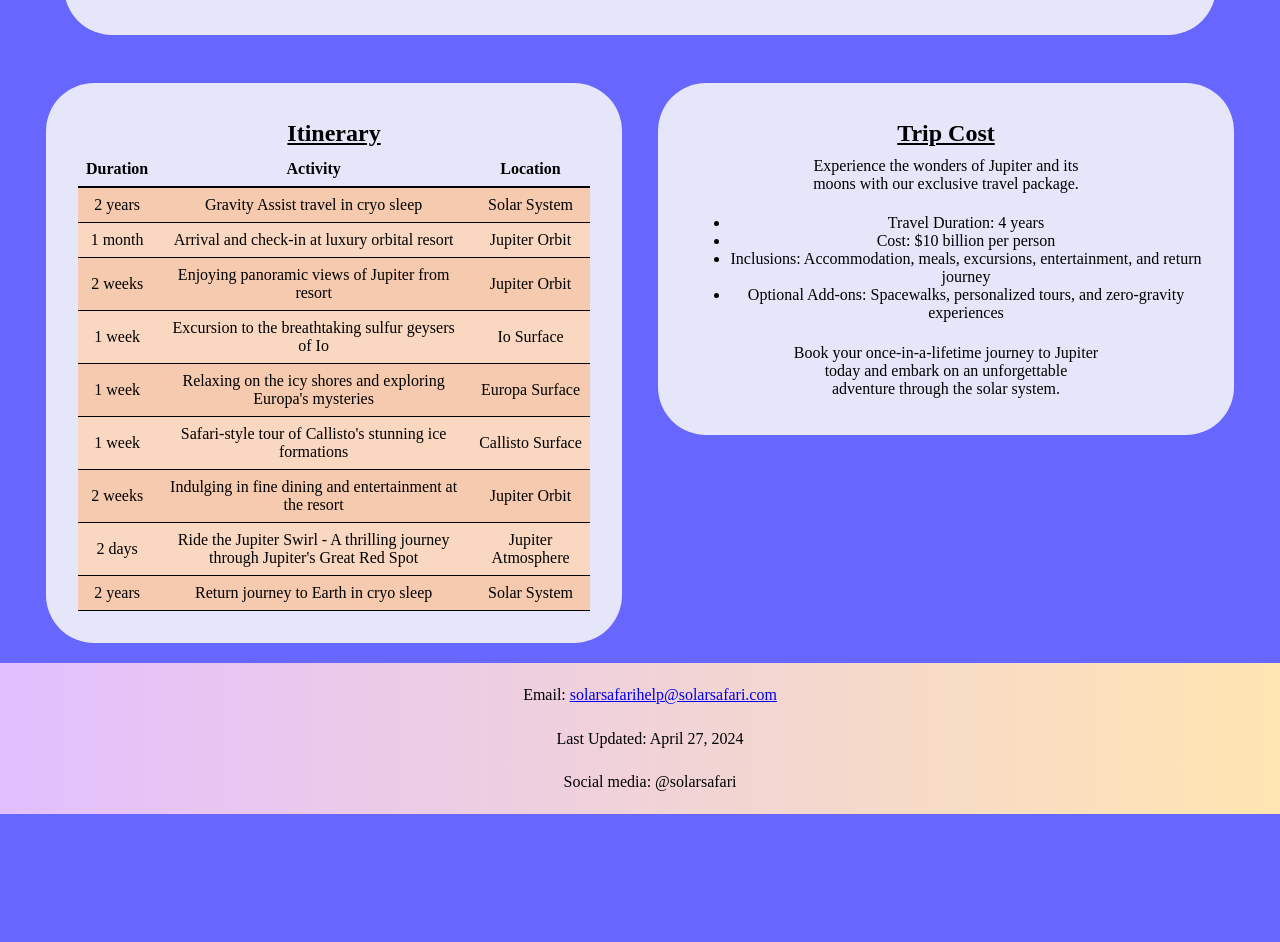
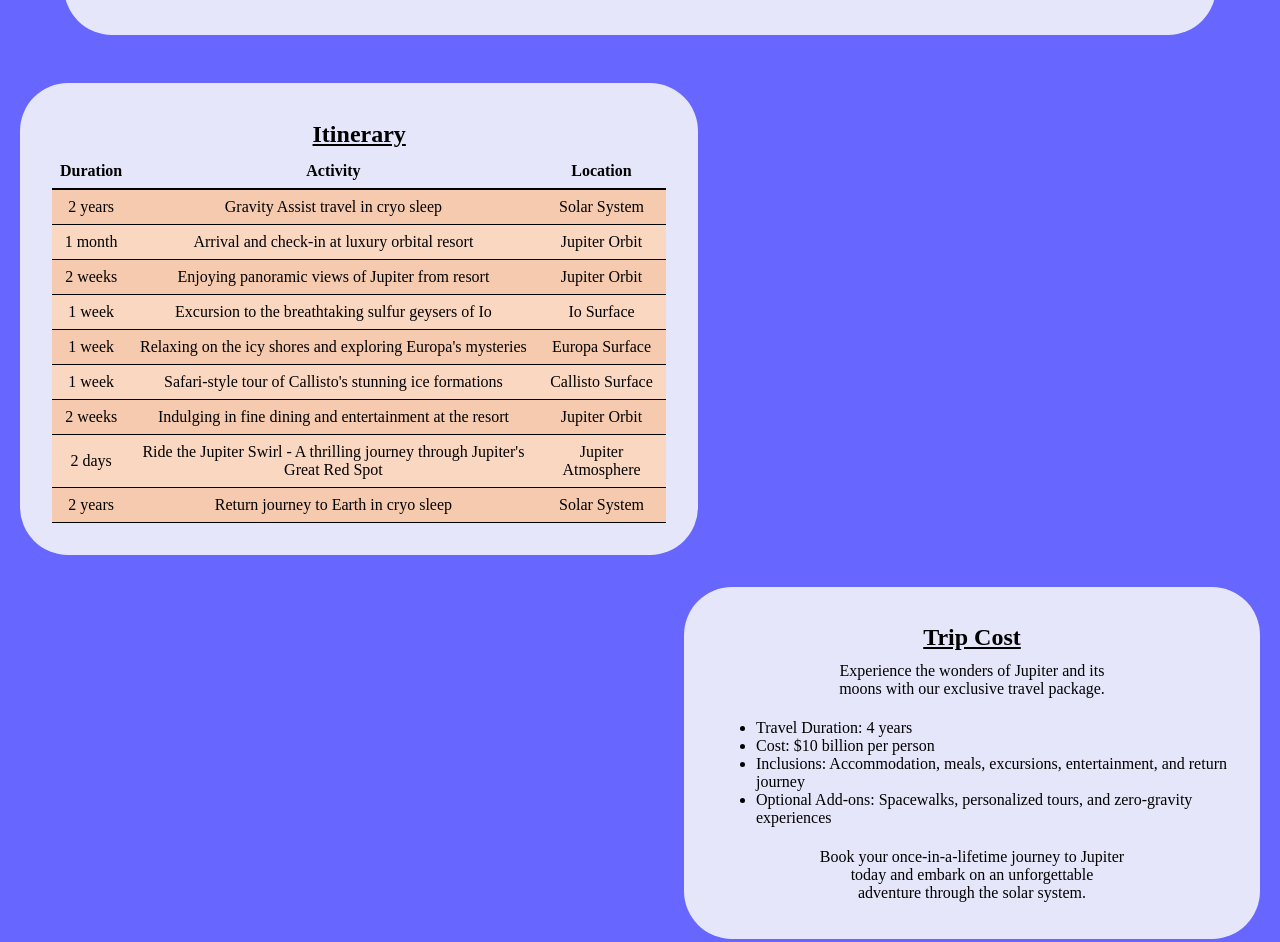
Before and after one commit to okdokeko/SolarSafari, a website: page planets/jupiter.html in a window 1280 px wide. Shown: the part 1524-2466 px from the top of the page. Before the commit the page ends 2338 px from the top, so only its background shows below. Drawn offline with Linux system fonts and the light colour scheme.

Commit message:
jupiter format

```diff
--- a/css/jupiter.css
+++ b/css/jupiter.css
@@ -77,17 +77,19 @@ footer {
     color: #000000; /* Set text color as needed */
 }
 
-#itinerary {
+#trip-cost {
     width: 40%;
-    margin-left: 46px;
-    float: left;
-
+    margin-bottom: 2em; /* Add margin at the bottom */
+    float: right;
+    text-align: left; /* Align text to the left */
+    margin-right: 20px;
 }
 
-#trip-cost {
-    width: 40%;
-    margin-right: 46px;
-    float: right;
+#itinerary {
+    width: 48%;
+    margin-bottom: 2em; /* Add margin at the bottom */
+    float: left;
+    margin-left: 20px;
 }
 footer {
     background: linear-gradient(to right, #e2bfff, #ffe6b0); /* Light gradient */
```
